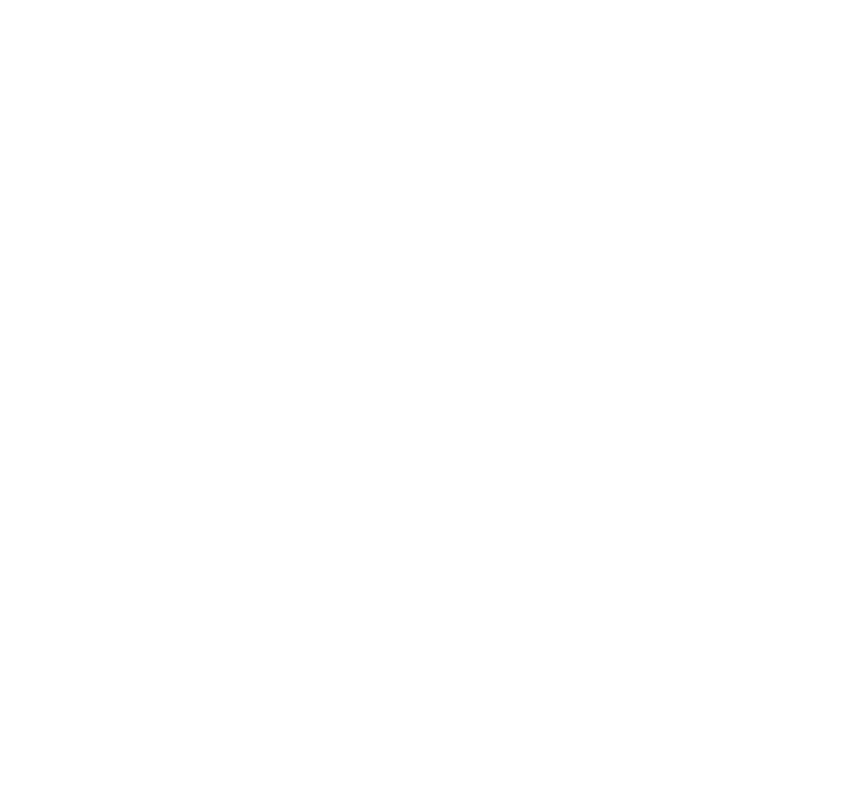
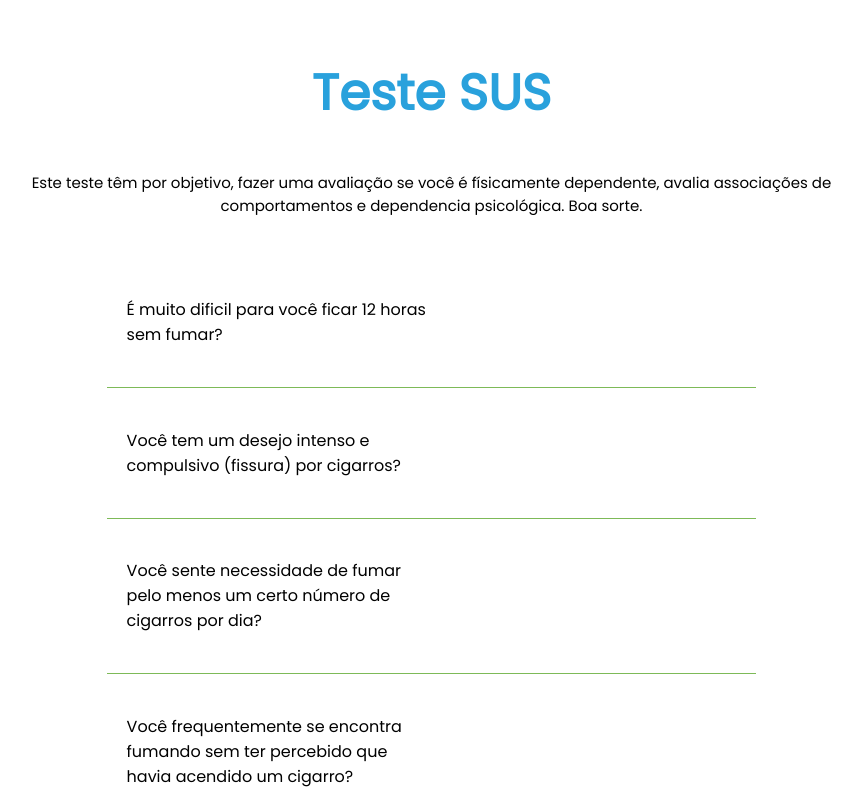
Before and after one commit to metamathstudios/sanoplace, a Next.js app: page /dashboard in a window 1280 px wide. Shown: the part 1440-2240 px from the top of the page, without its empty margins (305-1167 px from the left). Before the commit the page ends 1363 px from the top, so only its background shows below. Built offline with nearby package versions, Linux system fonts and the light colour scheme.

Commit message:
feat: add "Teste SUS" page

```diff
--- /dev/null
+++ b/components/Dashboard/SusForm/components/SelectComponent/index.tsx
@@ -0,0 +1,16 @@
+import styles from './styles.module.scss'
+
+const SelectComponent = (props: any) => {
+  return (
+    <div className={styles.container}>
+      <div className={styles.contentContainer}>
+        <div className={styles.textContainer}>
+          {props.text}
+        </div>
+      </div>
+      <div className={styles.line} />
+    </div>
+  )
+}
+
+export default SelectComponent
--- /dev/null
+++ b/components/Dashboard/SusForm/components/SelectComponent/styles.module.scss
@@ -0,0 +1,27 @@
+.container {
+  display: flex;
+  flex-direction: column;
+  width: 60%;
+  padding-top: 20px;
+
+  .contentContainer {
+    flex-direction: row;
+    padding-left: 20px;
+    padding-right: 20px;
+    padding-top: 20px;
+    padding-bottom: 20px;
+
+    .textContainer {
+      width: 50%;
+    }
+  }
+
+  .line {
+    width: 100%;
+    flex-direction: column;
+    justify-content: flex-end;
+    margin-top: 20px;
+    height: 0.1vh;
+    background-color: var(--green);
+  }
+}
--- /dev/null
+++ b/components/Dashboard/SusForm/index.tsx
@@ -0,0 +1,37 @@
+import Select from "./components/SelectComponent";
+import styles from "./styles.module.scss";
+
+const SusForm = () => {
+  return (
+    <div className={styles.screenContainer}>
+      <div className={styles.container}>
+        <div className={styles.titleContainer}>
+          Teste SUS
+        </div>
+        <div className={styles.subtitleContainer}>
+        Este teste têm por objetivo, fazer uma avaliação se você é físicamente dependente, avalia associações de <br />
+        comportamentos e dependencia psicológica. Boa sorte.
+        </div>
+        <div className={styles.selectContainer}>
+          <Select text = 'É muito dificil para você ficar 12 horas sem fumar?' />
+          <Select text = 'Você tem um desejo intenso e compulsivo (fissura) por cigarros?' />
+          <Select text = 'Você sente necessidade de fumar pelo menos um certo número de cigarros por dia?' />
+          <Select text = 'Você frequentemente se encontra fumando sem ter percebido que havia acendido um cigarro?' />
+          <Select text = 'Você associa o ato de fumar com outros comportamentos tais como tomar café ou falar ao telefone?' />
+          <Select text = 'Causará ansiedade, por acaso, ficar um dia inteiro sem fumar?' />
+          <Select text = 'Causará ansiedade, por acaso, ficar um dia inteiro sem fumar?' />
+          <Select text = 'Você fuma mais depois de ter uma discussão com alguém?' />
+          <Select text = 'Fumar é um dos prazeres mais importantes da sua vida?' />
+          <Select text = 'O pensamento de nunca mais fumar o torna infeliz?' />
+        </div>
+        <div className={styles.nextButtonContainer}>
+          <div className={styles.nextButton}>
+            Seguinte
+          </div>
+        </div>
+      </div>
+    </div>
+  );
+};
+
+export default SusForm;
--- /dev/null
+++ b/components/Dashboard/SusForm/styles.module.scss
@@ -0,0 +1,53 @@
+.screenContainer {
+    width: 100%;
+    border: solid transparent;
+  .container {
+    width: 85%;
+    flex-direction: row-reverse;
+    margin-top: 10vh;
+    margin-left: 15vw;
+    font-family: Poppins, sans-serif;
+
+    .titleContainer {
+      display: flex;
+      justify-content: center;
+      padding-top: 50px;
+      font-size: 50px;
+      font-weight: bold;
+      color: var(--blue);
+    }
+
+    .subtitleContainer {
+      display: flex;
+      justify-content: center;
+      text-align: center;
+      padding-top: 40px;
+      padding-bottom: 40px;
+      font-size: 15px;
+    }
+
+    .selectContainer {
+      display: flex;
+      flex-wrap: wrap;
+      justify-content: center;
+    }
+
+    .nextButtonContainer {
+      width: 80%;
+      display: flex;
+      justify-content: flex-end;
+      padding-top: 50px;
+      padding-bottom: 50px;
+
+      .nextButton {
+        display: flex;
+        justify-content: center;
+        width: 200px;
+        padding: 10px 0px 10px 0px;
+        background-color: var(--blue);
+        border-radius: 30px;
+        color: white;
+      }
+    }
+  }
+}
--- a/components/Dashboard/index.tsx
+++ b/components/Dashboard/index.tsx
@@ -1,6 +1,7 @@
-import FarForm from "../FagerstromForm";
 import Navbar from "./components/Navbar";
 import Sidebar from "./components/Sidebar";
+import FarForm from "../FagerstromForm";
+import SusForm from "./SusForm";
 
 import styles from "./styles.module.scss";
 
@@ -10,6 +11,7 @@
       <Navbar />
       <Sidebar />
       <FarForm />
+      <SusForm />
     </div>
   );
 };
```
Also changed, not shown: components/Dashboard/SusForm/components/SelectComponent/components/Select/index.tsx (added).
